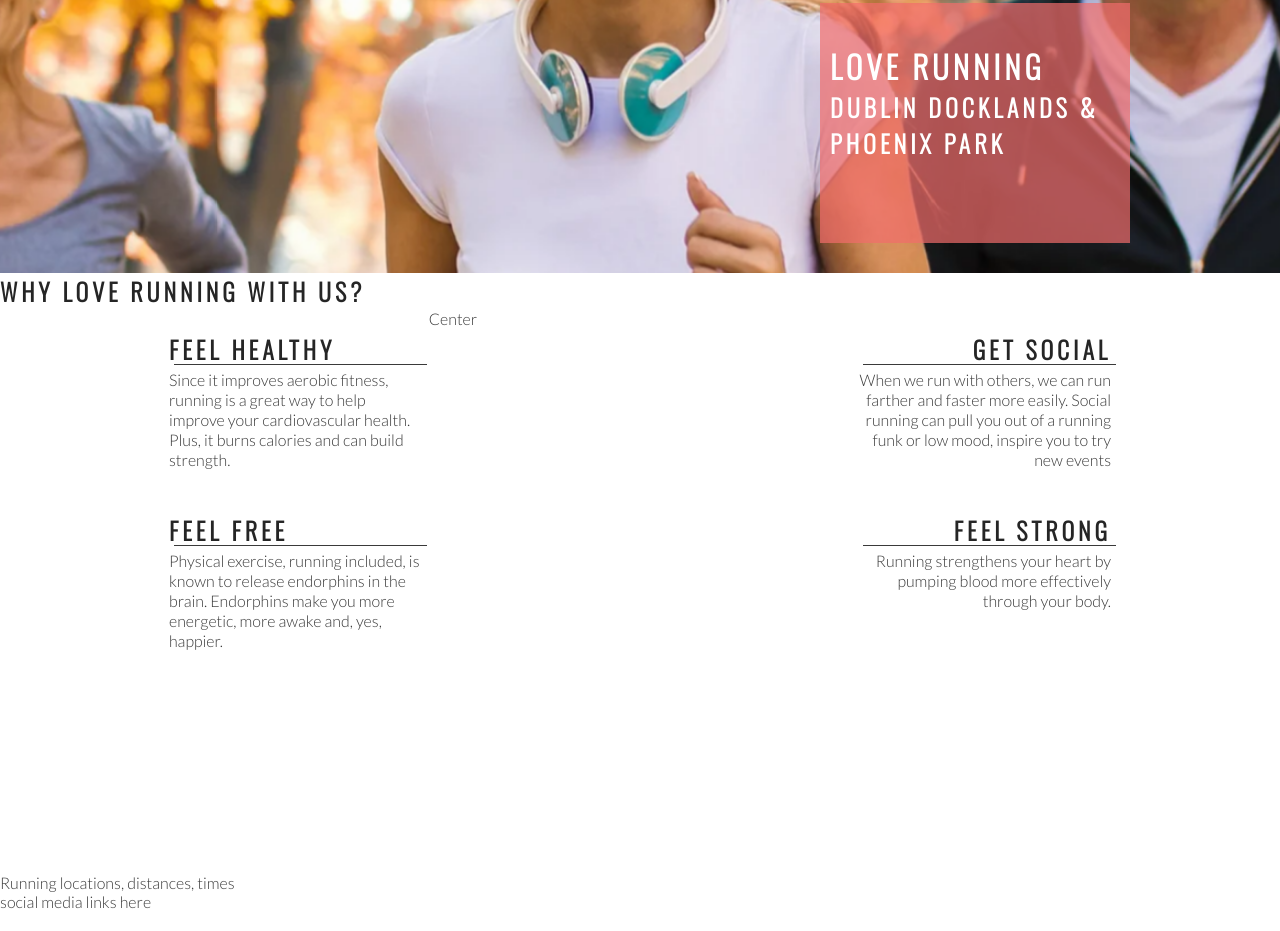
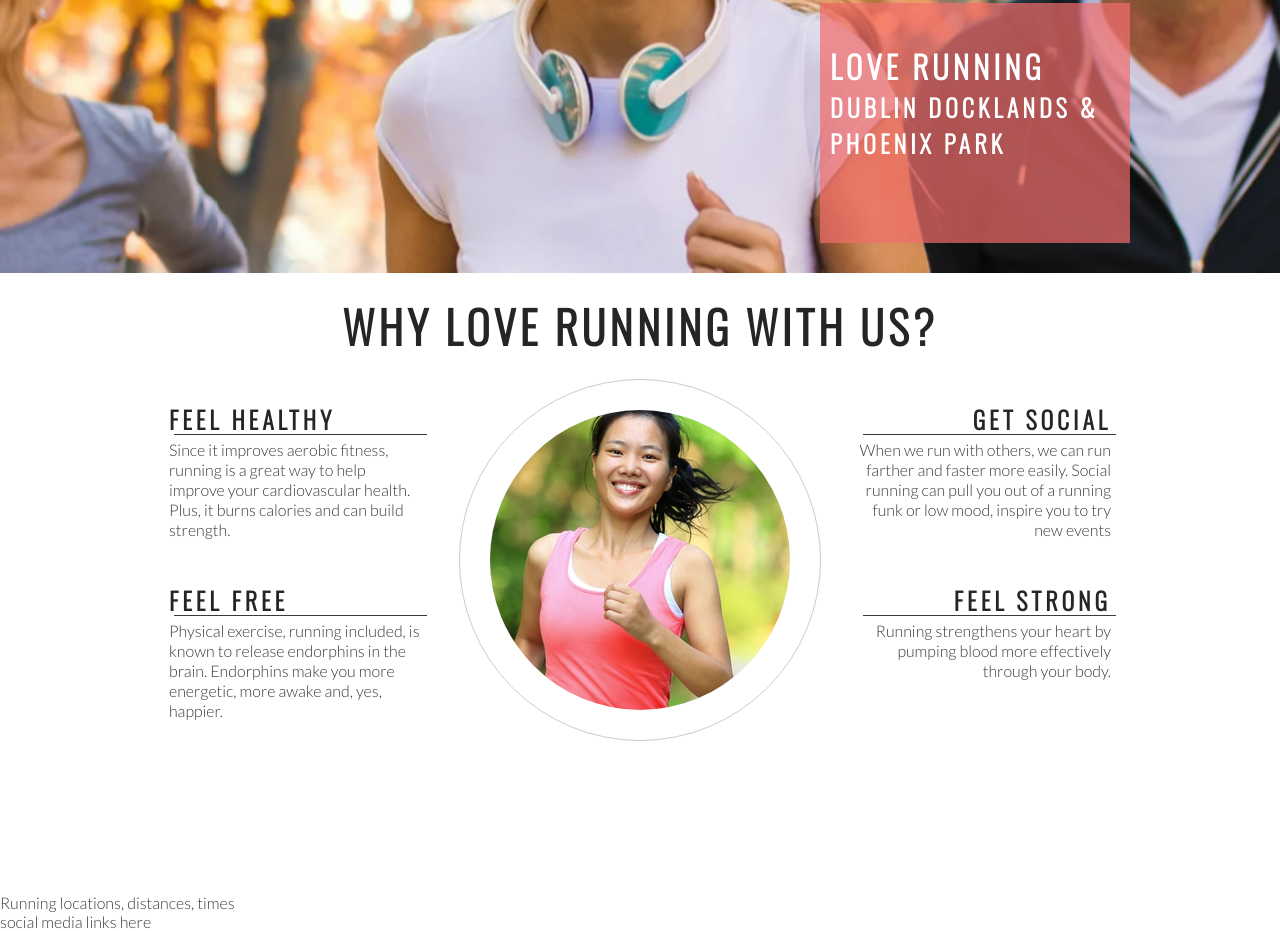
Before and after one commit to AmyDelaney94/love-running, a plain HTML site: page index.html in a window 1280 px wide. Shown: the part 402-1333 px from the top of the page. Drawn offline with nearby package versions, Linux system fonts and the light colour scheme.

Commit message:
Add club ethos central image and style into a circle

```diff
--- a/assets/css/style.css
+++ b/assets/css/style.css
@@ -165,3 +165,26 @@ hr {
 .right-about-heading p{
     text-align: right;
 }
+
+#welcome {
+    text-align: center;
+    margin: 20px;
+    font-size: 280%;
+}
+
+#circle-container {
+    width: 300px;
+    height: 300px;
+    padding: 30px;
+    border-style: solid;
+    border-color: #ccc;
+    border-width: 1px;
+    border-radius: 50%;
+    margin: 0 auto;
+}
+
+#circle-cover-bg {
+    background: url('../images/ethos-center-image.jpg') no-repeat center center;
+    height: 100%;
+    border-radius: 50%;
+}
--- a/index.html
+++ b/index.html
@@ -39,7 +39,7 @@
         </div>
     </section>
     <section  id="club-ethos">
-        <h1>Why Love Running With Us?</h1>
+        <h2 id="welcome">Why Love Running With Us?</h2>
         <div id="left-about">
             <div class="left-about-heading">
                 <h2>Feel Healthy</h2>
@@ -72,7 +72,13 @@
                 </p>
             </div>
         </div>
-        <div  id="center-about">Center</div>
+        <div  id="center-about">
+            <div id="circle-container">
+                <div id="circle-cover-bg">
+
+                </div>
+            </div>
+        </div>
     </section>
     <section>
         Running locations, distances, times
```
Also changed, not shown: assets/images/ethos-center-image.jpg (added).
